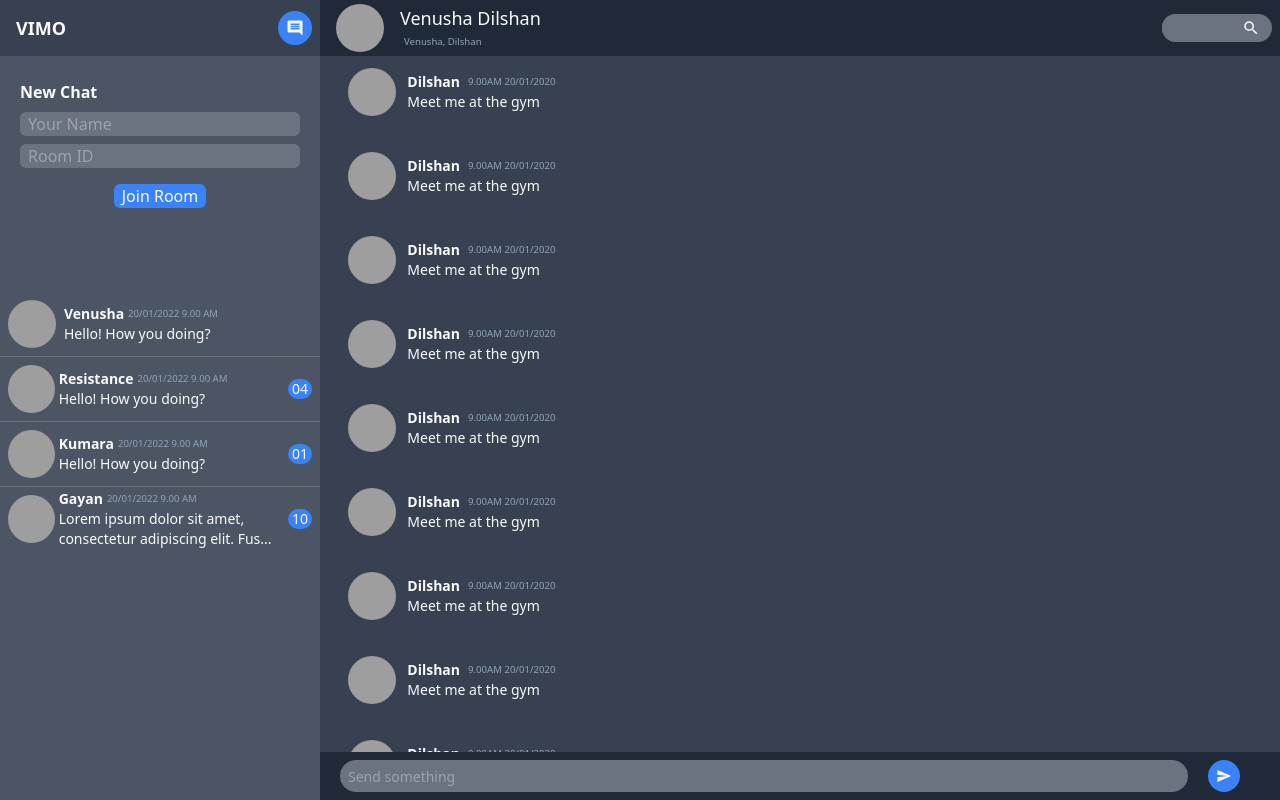
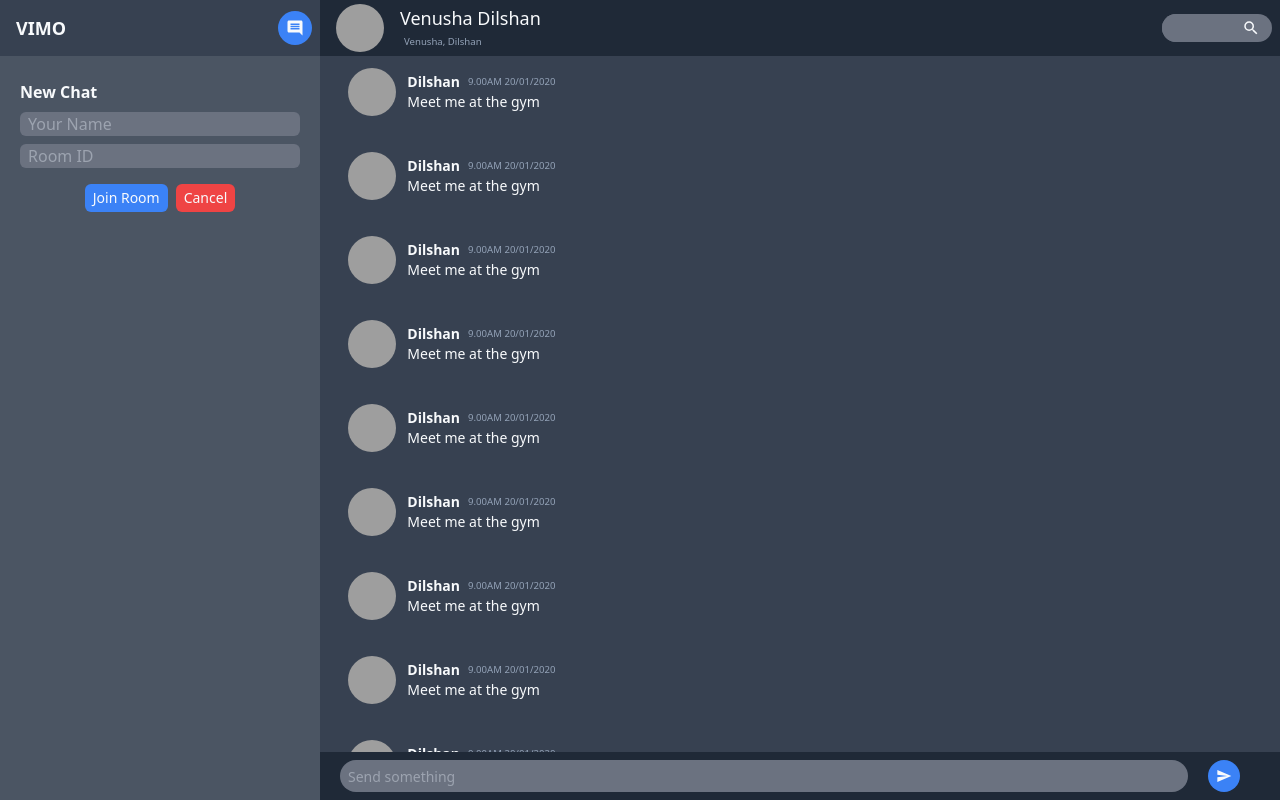
Before and after one commit to venushadilshan/vimo, a React (Create React App) app: page /new in a window 1280 px wide. Built offline with nearby package versions, Linux system fonts and the light colour scheme; grey boxes are pictures that could not be loaded.

Commit message:
Create NewRoom route

```diff
--- a/src/components/NewRoom/NewRoom.js
+++ b/src/components/NewRoom/NewRoom.js
@@ -1,4 +1,5 @@
 import React from "react";
+import { Link } from "react-router-dom";
 
 export default function NewRoom(){
     return(
@@ -17,7 +18,8 @@ export default function NewRoom(){
 
             <div className="flex flex-row my-2 items-center justify-center">
 
-              <button className="bg-blue-500 text-slate-50 px-2 text-md rounded-md">Join Room</button>
+              <button className="bg-blue-500 text-slate-50 px-2 py-1 text-sm rounded-md">Join Room</button>
+              <Link to="/"><button className="bg-red-500 text-slate-50 px-2 py-1  text-sm rounded-md ml-2">Cancel</button></Link>
            </div>
         </div>
     )
--- a/src/components/SideBar/NavBar.js
+++ b/src/components/SideBar/NavBar.js
@@ -1,5 +1,6 @@
 import {MdSearch,MdInsertComment} from "react-icons/md";
 import { useState } from "react";
+import {Link} from "react-router-dom"
 const NavBar = () => {
 
     return ( <div className="flex flex-row w-full bg-gray-700 items-center absolute justify-between px-2 h-14">
@@ -7,10 +8,11 @@ const NavBar = () => {
 
 
     <h1 className="text-lg text-slate-50 ml-2 font-bold mr-3">VIMO</h1>
-   <div className="flex flex-row items-center justify-end bg-blue-500 rounded-full p-2 text-lg text-slate-50 duration-300">
+   <div className="flex flex-row items-center justify-end ">
    {/* <input type="text" className=" rounded-full bg-gray-500 w-20 focus:w-full outline-none text-slate-50 text-sm p-1 pl-3 duration-300"  />
     <MdSearch/> */}
-    <button><MdInsertComment/></button>
+    <Link to="/new"><button className="bg-blue-500 rounded-full p-2 text-lg text-slate-50 duration-300"><MdInsertComment/></button></Link>
+
 
     </div>
 
--- a/src/components/SideBar/SideBar.js
+++ b/src/components/SideBar/SideBar.js
@@ -1,12 +1,16 @@
 import NewRoom from "../NewRoom/NewRoom";
 import ChatContactContainer from "./ChatContactContainer";
+import { Routes, Route, Link } from "react-router-dom";
 import NavBar from "./NavBar";
 
 const SideBar = () => {
     return ( <div className="flex flex-col bg-gary-800 w-full h-full relative bg-gray-600">
+
         <NavBar/>
-        <NewRoom/>
-        <ChatContactContainer/>
+        <Routes>
+        <Route path="/" element={<ChatContactContainer />} />
+        <Route path="/new" element={<NewRoom />} />
+      </Routes>
     </div> );
 }
 
--- a/src/index.js
+++ b/src/index.js
@@ -3,11 +3,12 @@ import ReactDOM from 'react-dom';
 import './index.css';
 import App from './App';
 import reportWebVitals from './reportWebVitals';
+import { BrowserRouter } from 'react-router-dom';
 
 ReactDOM.render(
-  <React.StrictMode>
+  <BrowserRouter>
     <App />
-  </React.StrictMode>,
+    </BrowserRouter>,
   document.getElementById('root')
 );
 
```
